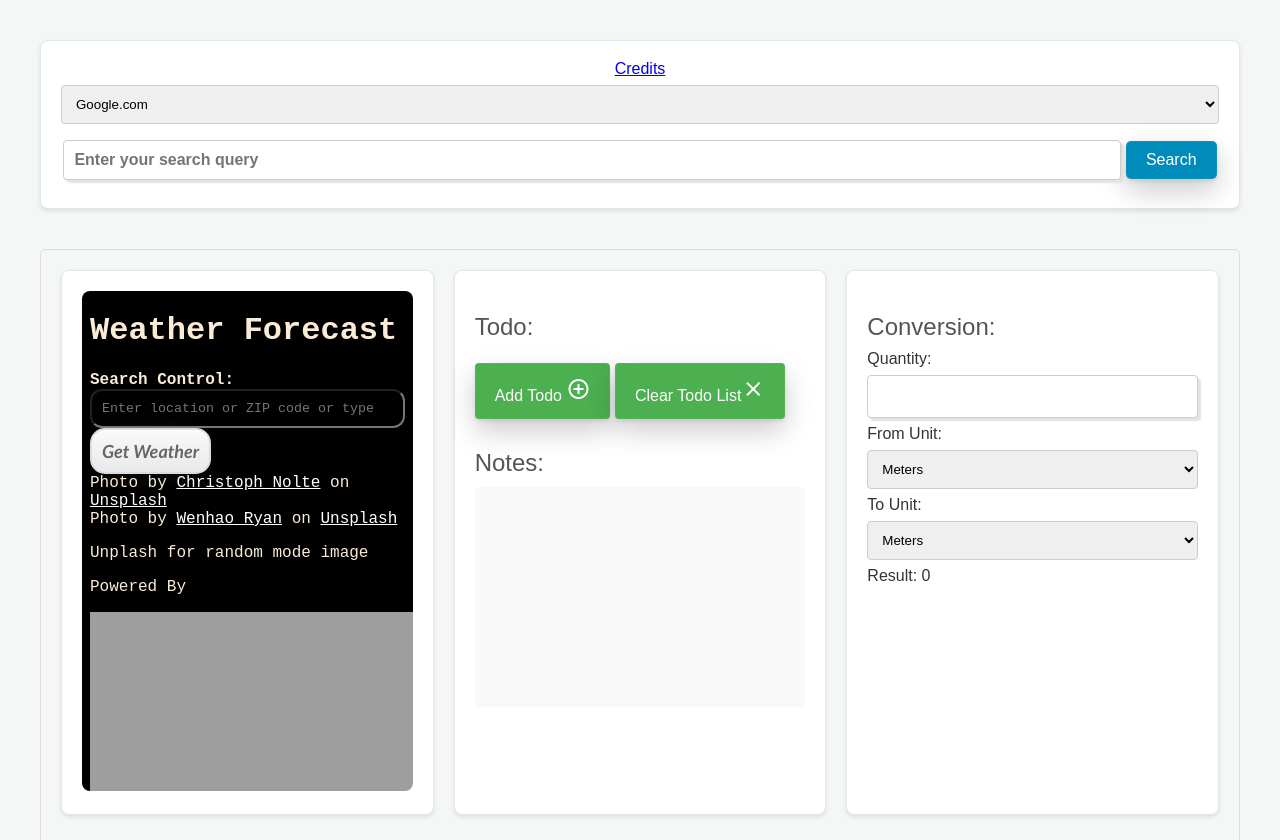
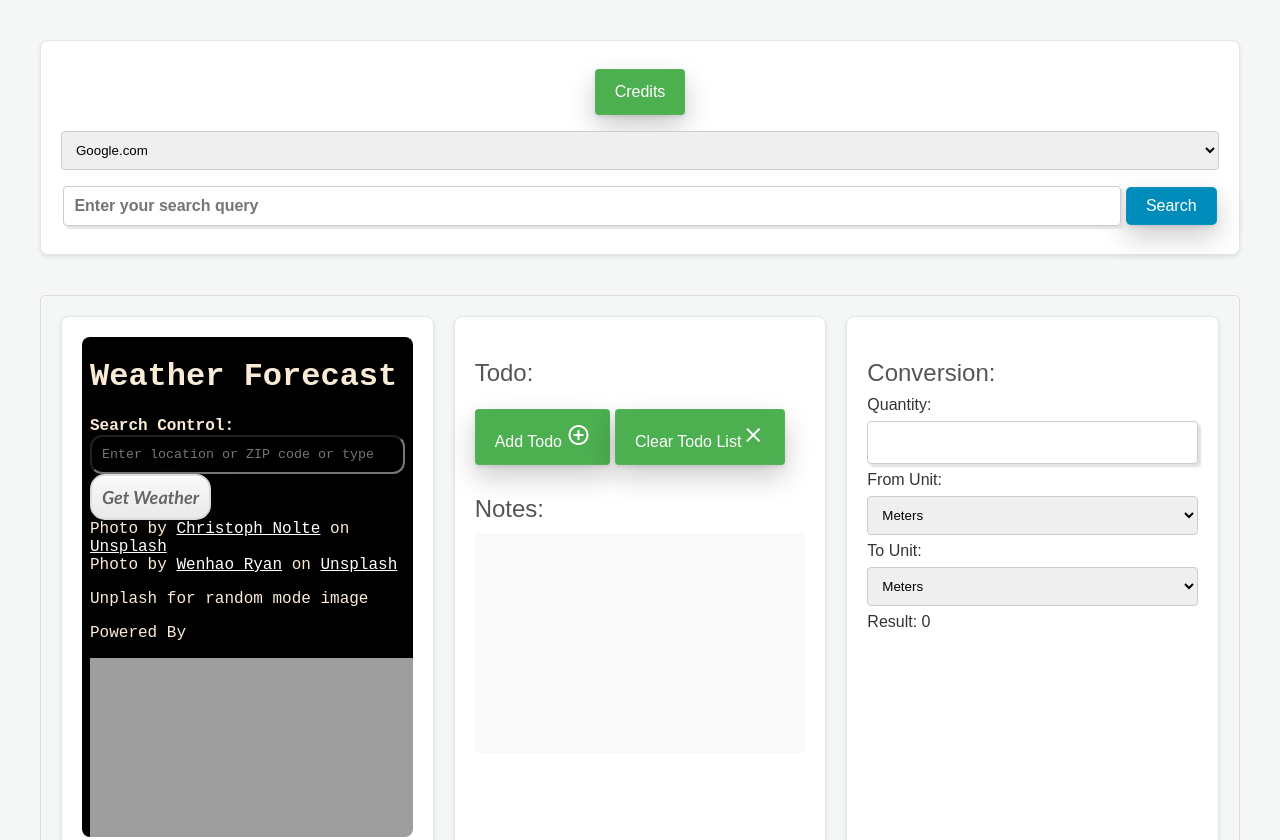
Before and after one commit to RA86-dev/productivity_tab, a plain HTML site: page main.html in a window 1280 px wide. Shown: the top 840 px of the page. Drawn offline with nearby package versions, Linux system fonts and the light colour scheme; a web font is replaced by a local one.

Commit message:
Update main.html

```diff
--- a/main.html
+++ b/main.html
@@ -325,6 +325,9 @@ h2 {
 
 
     }
+	    function credits() {
+		    window.location.href = "credits.html";
+	    }
     </script>
     <!-- SCRIPT INPUT-->
     <script src="/productivity_tab/scripts/conversion_script.js"></script>
@@ -335,7 +338,7 @@ h2 {
 
 
     <div id="search-container">
-        <a href="credits.html" >Credits</a>
+	<button onclick="credits()">Credits</button>
 
         <form action="#" onsubmit="return false;" id="conoco">
             <select id="select" id="xaxaxa">
```
